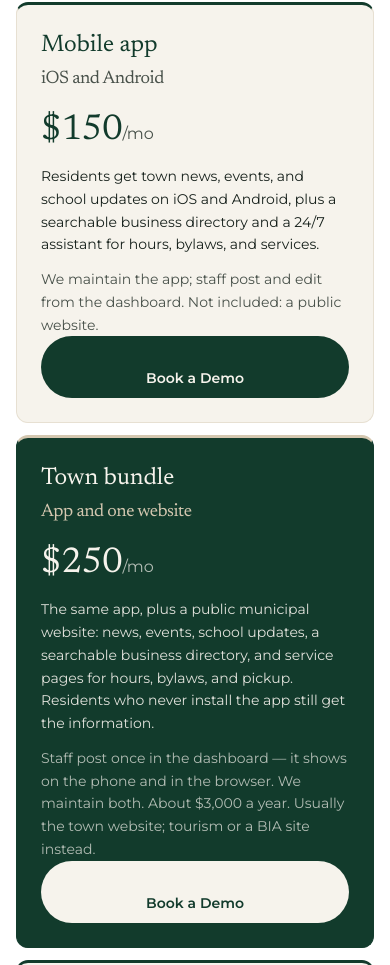
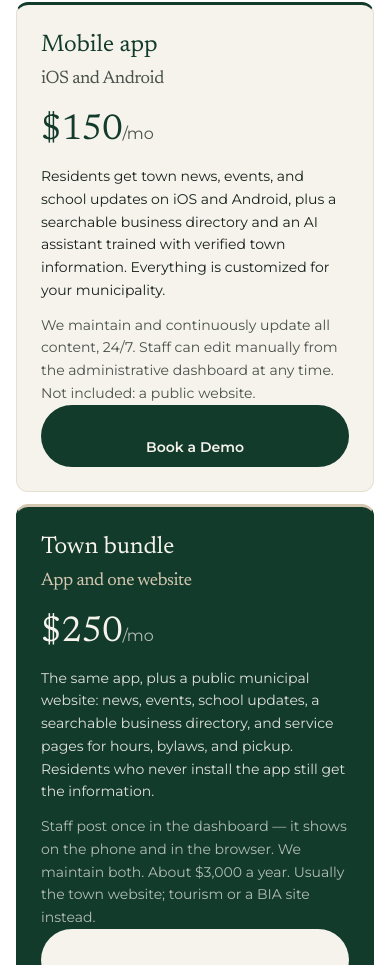
Before and after one commit to localgovy/localgovysite, a website: page pricing/index.html in a window 390 px wide. Shown: the part 2191-3156 px from the top of the page. Drawn offline with Linux system fonts and the light colour scheme.

Commit message:
Clarify mobile app AI assistant and maintenance
Update marketing and FAQ copy to describe the mobile app's assistant as an "AI assistant trained with verified town information", emphasize continuous content maintenance, and note that staff can edit via the administrative dashboard. Adds wording that content and app are customized for the municipality. Modified files: localgovy/index.html, pricing/index.html.

Co-authored-by: Copilot <223556219+Copilot@users.noreply.github.com>

```diff
--- a/pricing/index.html
+++ b/pricing/index.html
@@ -163,8 +163,8 @@
           <div class="price-amt">
             <p class="font-serif text-4xl leading-none text-brand">$150<span class="text-base font-sans text-sub">/mo</span></p>
           </div>
-          <p class="mt-4 text-sm text-ink leading-relaxed">Residents get town news, events, and school updates on iOS and Android, plus a searchable business directory and a 24/7 assistant for hours, bylaws, and services.</p>
-          <p class="mt-3 text-sm text-sub leading-relaxed">We maintain the app; staff post and edit from the dashboard. Not included: a public website.</p>
+          <p class="mt-4 text-sm text-ink leading-relaxed">Residents get town news, events, and school updates on iOS and Android, plus a searchable business directory and an AI assistant trained with verified town information. Everything is customized for your municipality.</p>
+          <p class="mt-3 text-sm text-sub leading-relaxed">We maintain and continuously update all content, 24/7. Staff can edit manually from the administrative dashboard at any time. Not included: a public website.</p>
           <a href="/demo/?type=municipality&product=mobile" class="mt-auto pt-8 inline-flex justify-center px-5 py-2.5 rounded-full bg-brand text-paper text-sm font-semibold hover:bg-brand2 transition">Book a Demo</a>
         </div>
         <div class="price-col price-col-featured">
```
Also changed, not shown: localgovy/index.html (+4 -4 lines).
